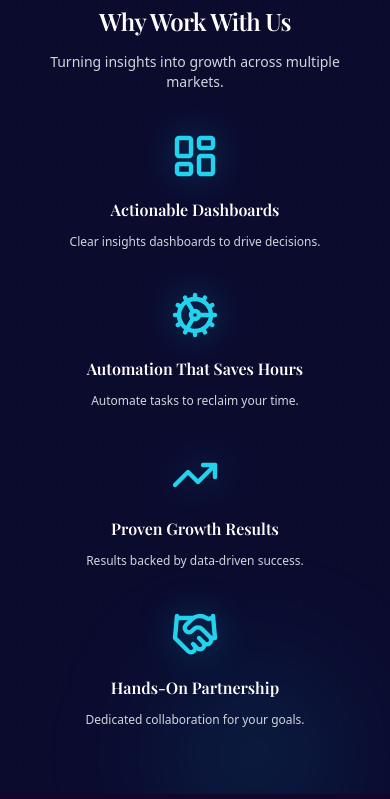
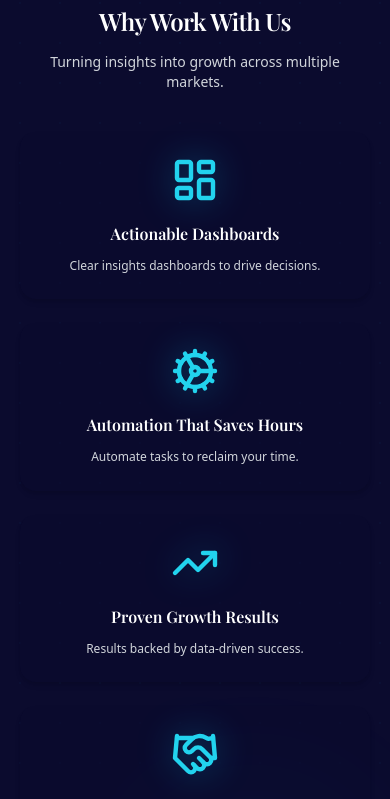
Before and after one commit to kartik-7877/statixgrowth-site, a Next.js app: page / in a window 390 px wide. Shown: the part 1300-2099 px from the top of the page. Built offline with nearby package versions, Linux system fonts and the light colour scheme.

Commit message:
Update WhyWorkWithUs section: keep laptop layout, optimize mobile with cards, same background color

```diff
--- a/components/WhyWorkWithUs.js
+++ b/components/WhyWorkWithUs.js
@@ -30,7 +30,7 @@ export default function WhyWorkWithUs() {
     <section
       className="
         relative w-full overflow-hidden
-        bg-[#0b0b2e]
+        bg-[#0b0b2e]     /* background color from image */
         py-16 sm:py-20 md:py-24
       "
     >
@@ -77,11 +77,11 @@ export default function WhyWorkWithUs() {
           Turning insights into growth across multiple markets.
         </p>
 
-        {/* Grid */}
+        {/* Grid - phone becomes stacked with cards */}
         <div
           className="
             grid grid-cols-1 sm:grid-cols-2 md:grid-cols-4
-            gap-10 sm:gap-12 md:gap-14
+            gap-6 sm:gap-10 md:gap-14
           "
         >
           {features.map(({ Icon, title, text }, i) => (
@@ -89,8 +89,10 @@ export default function WhyWorkWithUs() {
               key={i}
               className="
                 flex flex-col items-center text-center
+                bg-[#0b0b2e]/60 rounded-2xl p-6 shadow-md
                 transition-transform duration-300
                 hover:scale-[1.04]
+                sm:bg-transparent sm:shadow-none sm:p-0 sm:rounded-none
               "
             >
               <Icon
```
